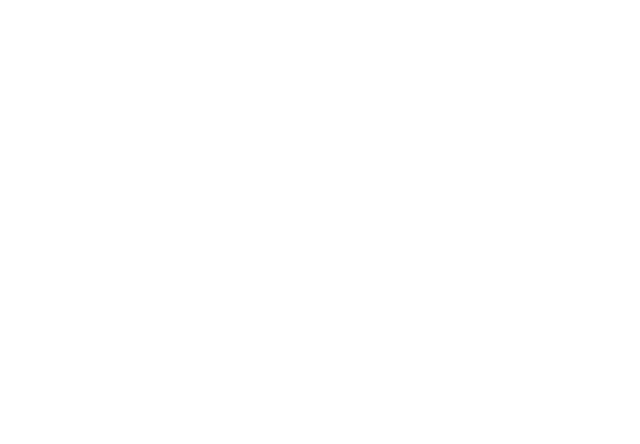
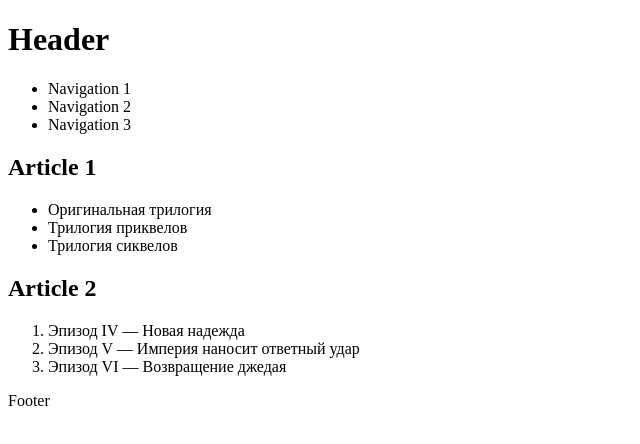
Before and after one commit to js-tasks-ru/htmlcss-20241107_natalya79, a website: page 02-dz0/01-semantic-mockup/solution.html in a window 1280 px wide. Shown: the whole page, without its empty margins (0-640 px from the left). Drawn offline with Linux system fonts and the light colour scheme.

Commit message:
add solution for intro 2

```diff
--- a/02-dz0/01-semantic-mockup/solution.html
+++ b/02-dz0/01-semantic-mockup/solution.html
@@ -1,4 +1,39 @@
 <!DOCTYPE html>
 <html lang="ru">
-    <!-- Ваше решение -->
+    <head>
+        <meta charset="utf-8">
+        <title>Семантическая разметка страницы</title>
+        <link rel="stylesheet" href="styles.css">
+      </head>
+      <body>
+        <header>
+            <h1>Header</h1>
+            <nav>
+                <ul>
+                    <li>Navigation 1</li>
+                    <li>Navigation 2</li>
+                    <li>Navigation 3</li>
+                </ul>
+            </nav>
+        </header>
+        <main>
+            <article>
+                <h2>Article 1</h2>
+                <ul>
+                    <li>Оригинальная трилогия</li>
+                    <li>Трилогия приквелов</li>
+                    <li>Трилогия сиквелов</li>
+                </ul>
+            </article>
+            <article>
+                <h2>Article 2</h2>
+                <ol>
+                    <li>Эпизод IV — Новая надежда</li>
+                    <li>Эпизод V — Империя наносит ответный удар</li>
+                    <li>Эпизод VI — Возвращение джедая</li>
+                </ol>
+            </article>
+        </main>
+        <footer>Footer</footer>
+      </body>
 </html>
```
